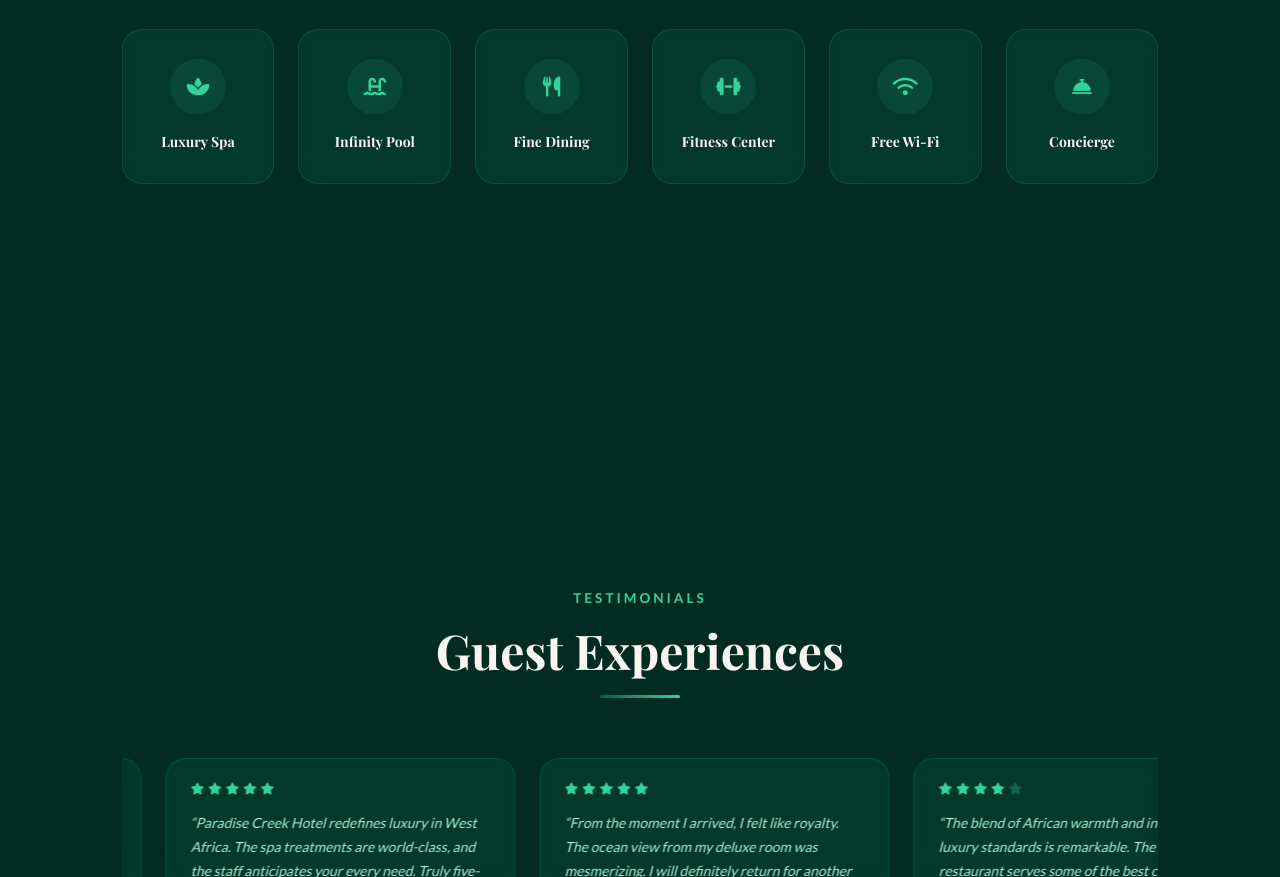
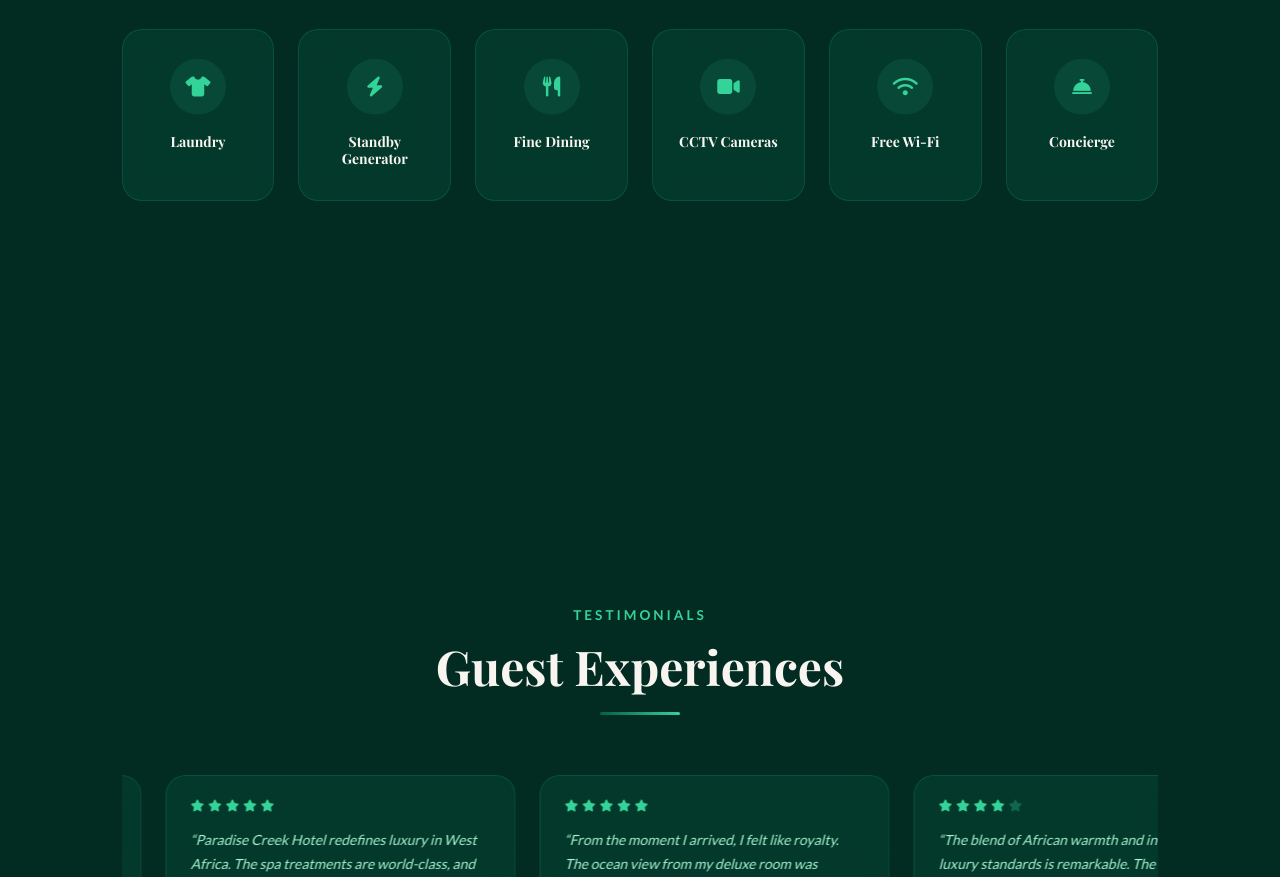
Before and after one commit to Humblekin/Paradise-Creek-Hotel, a React (Vite) app: page / in a window 1280 px wide. Shown: the part 2160-3037 px from the top of the page. Built offline with nearby package versions, Linux system fonts and the light colour scheme; no server answers; the database is empty; a web font is replaced by a local one.

Commit message:
feat: update amenities to Laundry, Standby Generator, CCTV Cameras

```diff
--- a/src/components/Amenities.jsx
+++ b/src/components/Amenities.jsx
@@ -2,10 +2,10 @@ import { useScrollAnimation } from '../hooks/useScrollAnimation';
 import './Amenities.css';
 
 const amenitiesData = [
-  { icon: 'fa-spa', title: 'Luxury Spa' },
-  { icon: 'fa-swimming-pool', title: 'Infinity Pool' },
+  { icon: 'fa-tshirt', title: 'Laundry' },
+  { icon: 'fa-bolt', title: 'Standby Generator' },
   { icon: 'fa-utensils', title: 'Fine Dining' },
-  { icon: 'fa-dumbbell', title: 'Fitness Center' },
+  { icon: 'fa-video', title: 'CCTV Cameras' },
   { icon: 'fa-wifi', title: 'Free Wi-Fi' },
   { icon: 'fa-concierge-bell', title: 'Concierge' },
 ];
```
